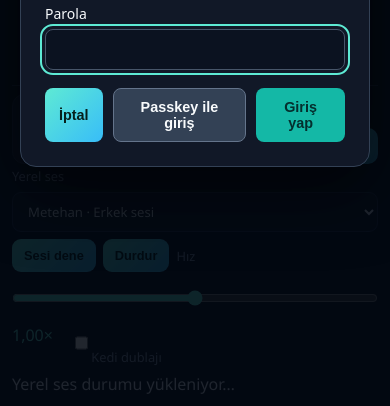
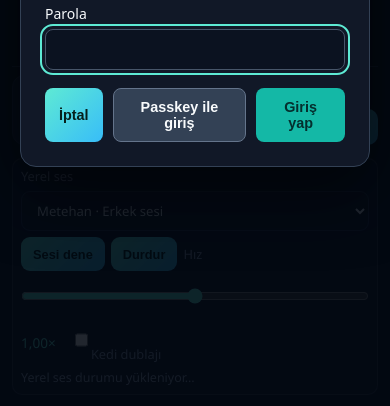
Before and after one commit to Nexora88/sentinel-agent, a FastAPI app: page / in a window 390 px wide. Shown: the part 435-841 px from the top of the page. Run offline with FastAPI, Linux system fonts and the light colour scheme.

Commit message:
Style responsive Gökçe and Metehan voice controls

```diff
--- a/web/static/style.css
+++ b/web/static/style.css
@@ -610,3 +610,41 @@
 .briefing-strip p { font-size:.76rem; }
 @media(max-width:1000px) { .command-metrics { grid-template-columns:repeat(2,minmax(0,1fr)); } .command-columns { grid-template-columns:1fr; } }
 @media(max-width:600px) { .command-topline { align-items:flex-start; flex-direction:column; } .network-chip { max-width:100%; } .command-dashboard { padding:13px; border-radius:15px; } .metric-card { padding:12px; } .metric-card strong { font-size:1rem; } .briefing-strip { align-items:flex-start; flex-wrap:wrap; } .briefing-strip .shortcut-btn { margin-left:46px; } .activity-item { grid-template-columns:8px minmax(0,1fr); } .activity-state { grid-column:2; text-align:left; } }
+
+
+/* Local Turkish voice controls: compact, responsive, and visually separate from chat input. */
+.voice-controls {
+  display: flex;
+  flex-wrap: wrap;
+  align-items: center;
+  gap: 8px;
+  margin-top: 10px;
+  padding: 10px 12px;
+  border: 1px solid rgba(148, 163, 184, 0.22);
+  border-radius: 10px;
+  background: rgba(15, 23, 42, 0.45);
+  color: var(--text, #e2e8f0);
+  font-size: 0.85rem;
+}
+.voice-controls select,
+.voice-controls button {
+  max-width: 100%;
+  min-height: 34px;
+}
+.voice-controls input[type="range"] {
+  width: 88px;
+  accent-color: var(--accent, #38bdf8);
+}
+#voice-status {
+  flex-basis: 100%;
+  color: var(--muted, #94a3b8);
+  overflow-wrap: anywhere;
+}
+#voice-status.is-ready {
+  color: var(--success, #34d399);
+}
+@media (max-width: 640px) {
+  .voice-controls { gap: 6px; padding: 8px; }
+  .voice-controls select { flex: 1 1 100%; }
+  #voice-status { font-size: 0.78rem; }
+}
```
